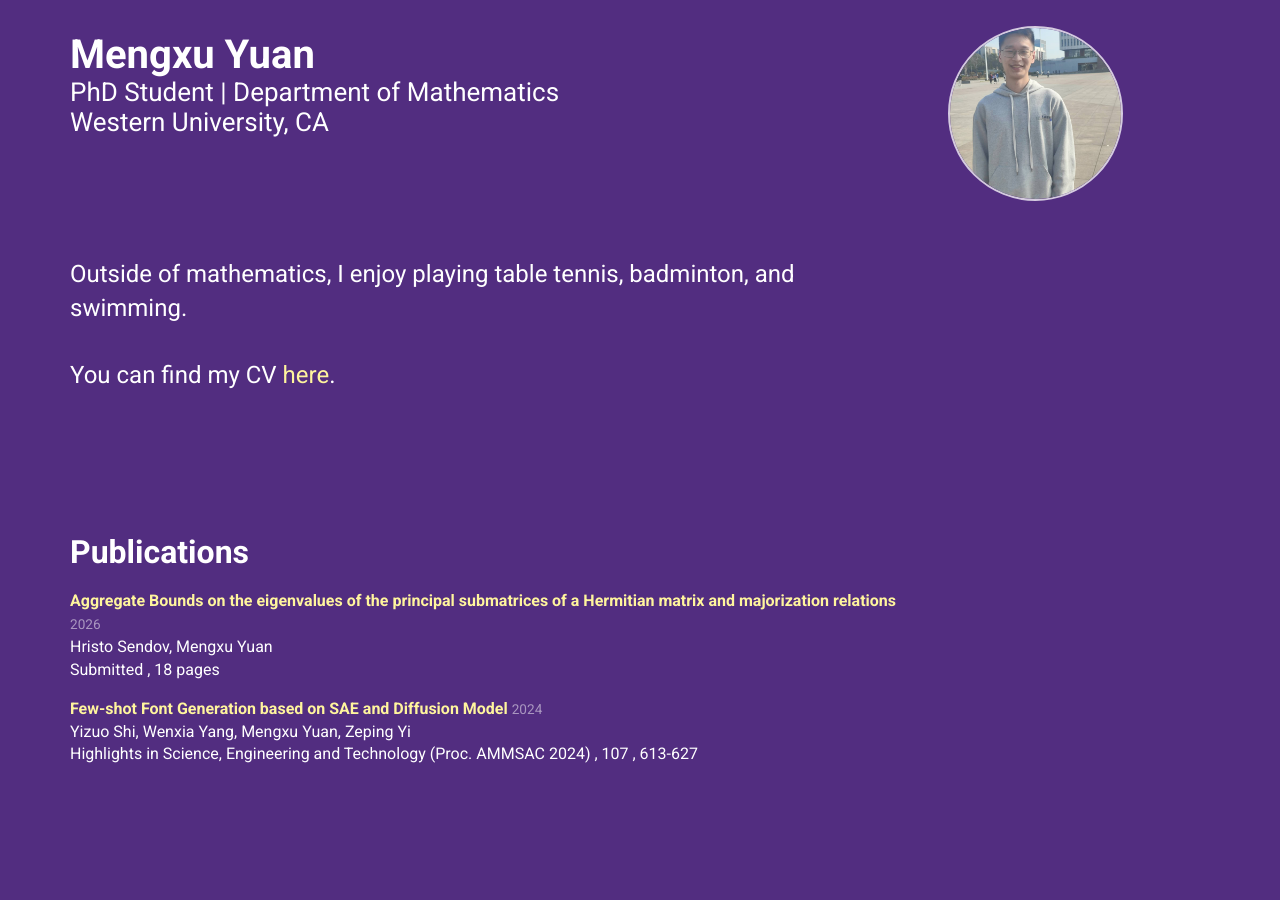
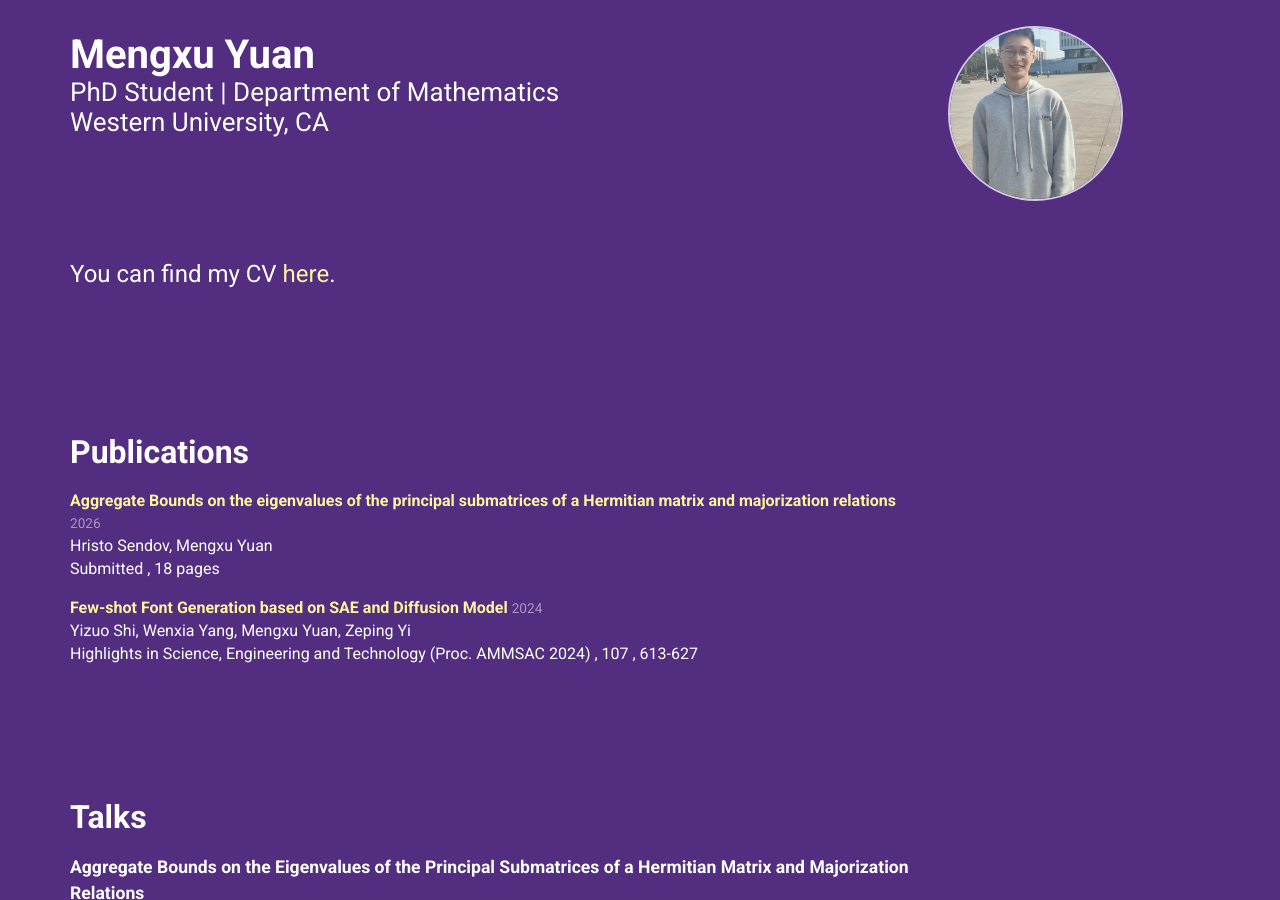
Before and after one commit to Mengxu3/mengxu3.github.io, a Jekyll site: the page built from index.html, in a window 1280 px wide and 900 px high, scrolled down 380 px. Built offline with Jekyll 4.4.1, drawn with Linux system fonts in a browser that asks for light colours; nearby versions of some CDN libraries.

Commit message:
Update personal.yml to remove hobbies
Removed personal interests from the biography section.

```diff
--- a/_data/personal.yml
+++ b/_data/personal.yml
@@ -33,6 +33,4 @@ intro:
     <br><br>
     My research interests lie primarily in [Matrix Analysis](https://en.wikipedia.org/wiki/Matrix_analysis).
     <br><br>
-    Outside of mathematics, I enjoy playing table tennis, badminton, and swimming.
-    <br><br>
     You can find my CV [here](/assets/Curriculum_Vitae_Mengxu.pdf).
```
